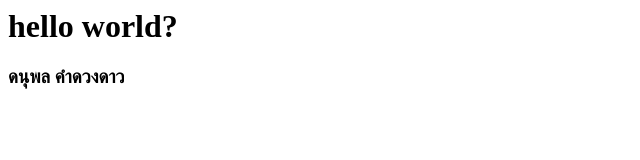
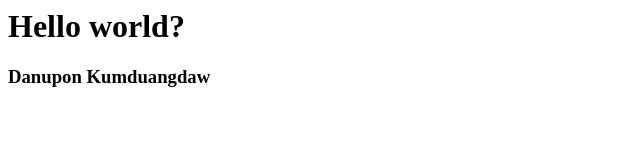
Before and after one commit to Zuerstfirst/Myweb, a plain HTML site: page index.html in a window 1280 px wide. Shown: the whole page, without its empty margins (0-640 px from the left). Drawn offline with Linux system fonts and the light colour scheme.

Commit message:
Update index.html

```diff
--- a/index.html
+++ b/index.html
@@ -1,4 +1,4 @@
 <html>
-  <h1>hello world?</h1>
-  <h3>ดนุพล คำดวงดาว</h3>
+  <h1>Hello world?</h1>
+  <h3>Danupon Kumduangdaw</h3>
 </html>
```
